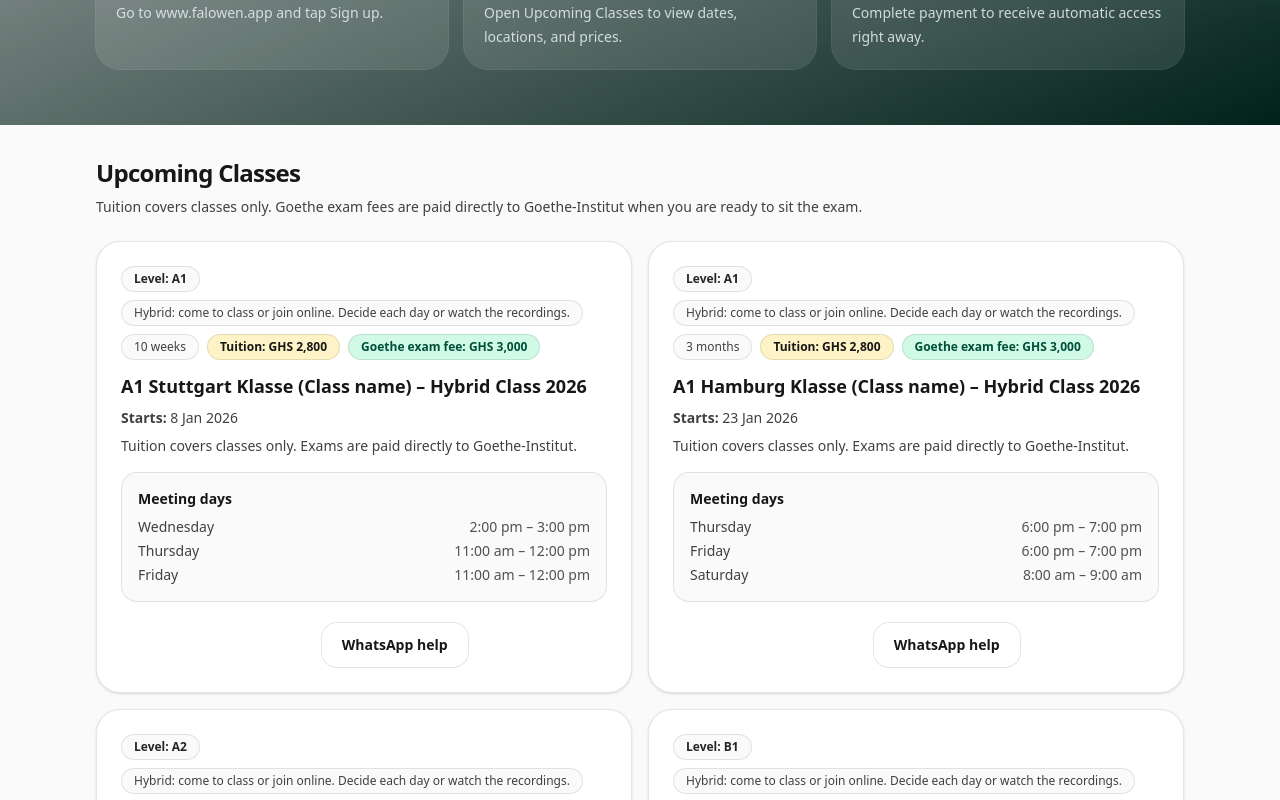
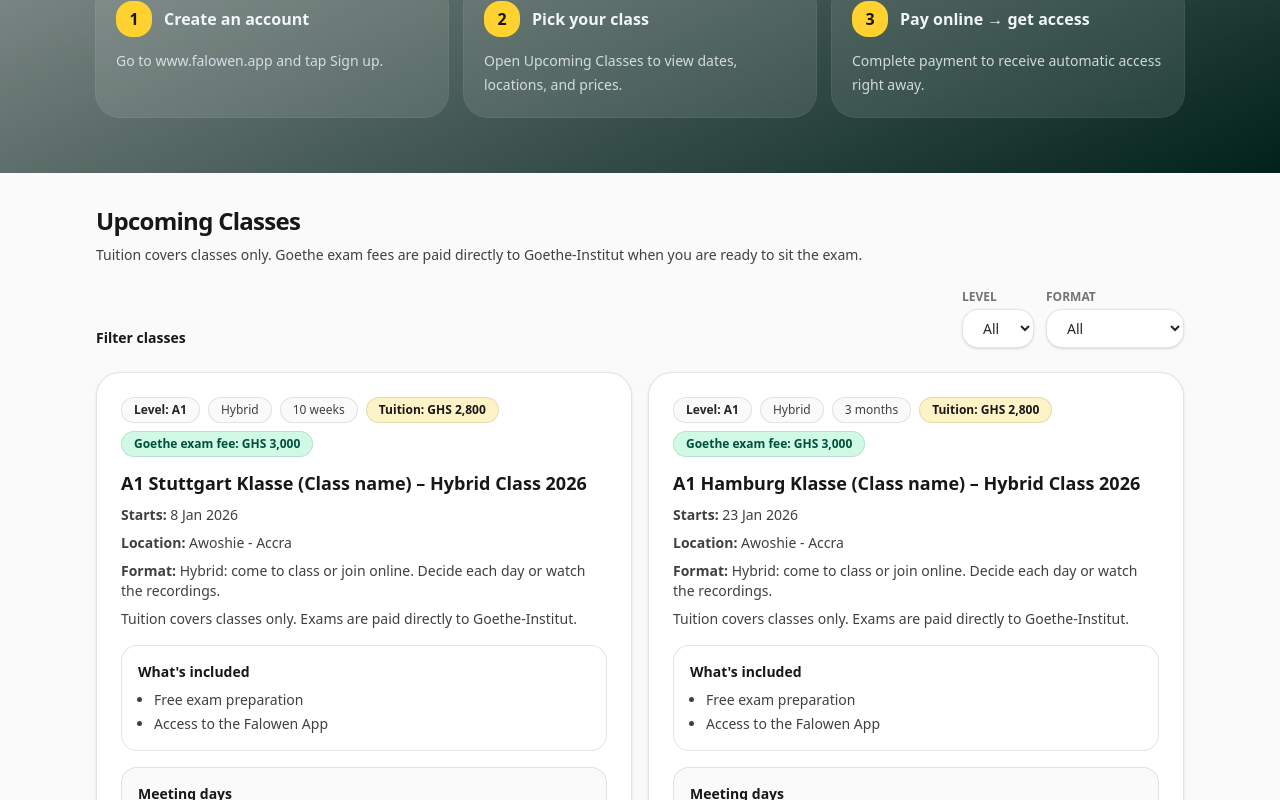
Before and after one commit to learngermanghana/learngermanghana-site, a Next.js app: page /classes in a window 1280 px wide. Shown: the part 500-1300 px from the top of the page. Built offline with nearby package versions, Linux system fonts and the light colour scheme.

Commit message:
Update classes page details

```diff
--- a/src/app/classes/page.tsx
+++ b/src/app/classes/page.tsx
@@ -1,3 +1,8 @@
+
+"use client";
+
+import { useMemo, useState } from "react";
+
 import { Container } from "@/components/Container";
 import { upcomingClasses, tuitionFeesGHS, goetheExamFeesGHS } from "@/data/content";
 import { formatDatePretty } from "@/lib/date";
@@ -29,7 +34,45 @@ function Step({
   );
 }
 
+function getFormatLabel(format: string) {
+  const normalized = format.toLowerCase();
+
+  if (normalized.includes("self-learning")) {
+    return "Self-learning";
+  }
+
+  if (normalized.includes("hybrid")) {
+    return "Hybrid";
+  }
+
+  return "Other";
+}
+
 export default function ClassesPage() {
+  const [selectedLevel, setSelectedLevel] = useState("All");
+  const [selectedFormat, setSelectedFormat] = useState("All");
+
+  const levels = useMemo(
+    () => ["All", ...Array.from(new Set(upcomingClasses.map((item) => item.level)))],
+    []
+  );
+
+  const formats = useMemo(
+    () => ["All", ...Array.from(new Set(upcomingClasses.map((item) => getFormatLabel(item.format))))],
+    []
+  );
+
+  const filteredClasses = useMemo(
+    () =>
+      upcomingClasses.filter((item) => {
+        const levelMatch = selectedLevel === "All" || item.level === selectedLevel;
+        const formatMatch = selectedFormat === "All" || getFormatLabel(item.format) === selectedFormat;
+
+        return levelMatch && formatMatch;
+      }),
+    [selectedLevel, selectedFormat]
+  );
+
   return (
     <div className="bg-neutral-50">
       <div className="relative overflow-hidden">
@@ -54,6 +97,10 @@ export default function ClassesPage() {
                 <span className="font-semibold">Register inside Falowen.</span> Everything happens inside the
                 Falowen app. You will see class dates, tuition, and Goethe exam fees before you pay.
               </p>
+
+              <div className="mt-4 inline-flex items-center gap-2 rounded-full bg-white/10 px-4 py-2 text-xs text-white/90 ring-1 ring-white/15">
+                <span className="font-semibold">Location:</span> Awoshie - Accra
+              </div>
             </div>
 
             <div className="mt-6 flex flex-col sm:flex-row gap-3">
@@ -117,10 +164,46 @@ export default function ClassesPage() {
             to sit the exam.
           </p>
 
+          <div className="mt-6 flex flex-col gap-3 sm:flex-row sm:items-end sm:justify-between">
+            <div className="text-sm font-semibold text-neutral-900">Filter classes</div>
+            <div className="flex flex-col gap-3 sm:flex-row">
+              <label className="flex flex-col gap-1 text-xs font-semibold uppercase text-neutral-500">
+                Level
+                <select
+                  value={selectedLevel}
+                  onChange={(event) => setSelectedLevel(event.target.value)}
+                  className="rounded-2xl border border-black/10 bg-white px-4 py-2 text-sm font-medium text-neutral-800 shadow-sm focus:outline-none focus:ring-2 focus:ring-brand-500"
+                >
+                  {levels.map((level) => (
+                    <option key={level} value={level}>
+                      {level}
+                    </option>
+                  ))}
+                </select>
+              </label>
+              <label className="flex flex-col gap-1 text-xs font-semibold uppercase text-neutral-500">
+                Format
+                <select
+                  value={selectedFormat}
+                  onChange={(event) => setSelectedFormat(event.target.value)}
+                  className="rounded-2xl border border-black/10 bg-white px-4 py-2 text-sm font-medium text-neutral-800 shadow-sm focus:outline-none focus:ring-2 focus:ring-brand-500"
+                >
+                  {formats.map((format) => (
+                    <option key={format} value={format}>
+                      {format}
+                    </option>
+                  ))}
+                </select>
+              </label>
+            </div>
+          </div>
+
           <div className="mt-6 grid gap-4 lg:grid-cols-2">
-            {upcomingClasses.map((c) => {
+            {filteredClasses.map((c) => {
               const tuition = tuitionFeesGHS[c.level];
               const examFee = goetheExamFeesGHS[c.level];
+              const formatLabel = getFormatLabel(c.format);
+              const isAlwaysOpen = c.startDate === "Always open";
 
               return (
                 <div key={c.id} className="rounded-3xl border border-black/10 bg-white p-6 shadow-sm">
@@ -129,11 +212,16 @@ export default function ClassesPage() {
                       Level: {c.level}
                     </span>
                     <span className="rounded-full border border-black/10 bg-neutral-50 px-3 py-1 text-xs text-neutral-700">
-                      {c.format}
+                      {formatLabel}
                     </span>
                     <span className="rounded-full border border-black/10 bg-neutral-50 px-3 py-1 text-xs text-neutral-700">
                       {c.duration}
                     </span>
+                    {isAlwaysOpen ? (
+                      <span className="rounded-full border border-emerald-200 bg-emerald-50 px-3 py-1 text-xs font-semibold text-emerald-700">
+                        Self-paced / Always open
+                      </span>
+                    ) : null}
                     <span className="rounded-full border border-black/10 bg-amber-100 px-3 py-1 text-xs font-semibold text-neutral-900">
                       Tuition: {tuition ? money(tuition) : "Check in Falowen"}
                     </span>
@@ -149,7 +237,24 @@ export default function ClassesPage() {
                   </div>
 
                   <div className="mt-2 text-sm text-neutral-700">
+                    <span className="font-semibold">Location:</span> {c.location}
+                  </div>
+
+                  <div className="mt-2 text-sm text-neutral-700">
+                    <span className="font-semibold">Format:</span> {c.format}
+                  </div>
+
+                  <div className="mt-2 text-sm text-neutral-700">
                     Tuition covers classes only. Exams are paid directly to Goethe-Institut.
+                  </div>
+
+                  <div className="mt-4 rounded-2xl border border-black/10 bg-white p-4">
+                    <div className="text-sm font-semibold text-neutral-900">What&apos;s included</div>
+                    <ul className="mt-2 list-disc space-y-1 pl-4 text-sm text-neutral-700">
+                      {c.bonus.map((item) => (
+                        <li key={item}>{item}</li>
+                      ))}
+                    </ul>
                   </div>
 
                   <div className="mt-4 rounded-2xl border border-black/10 bg-neutral-50 p-4">
@@ -188,6 +293,12 @@ export default function ClassesPage() {
             })}
           </div>
 
+          {filteredClasses.length === 0 ? (
+            <div className="mt-6 rounded-3xl border border-dashed border-black/10 bg-white p-6 text-sm text-neutral-700">
+              No classes match this filter right now. Try another level or format to see available options.
+            </div>
+          ) : null}
+
           <div className="mt-8 rounded-3xl border border-black/10 bg-white p-6">
             <div className="text-sm font-semibold text-neutral-900">Still have questions?</div>
             <div className="mt-2 text-sm text-neutral-700 leading-6">
--- a/src/data/content.ts
+++ b/src/data/content.ts
@@ -62,7 +62,7 @@ export const upcomingClasses: ClassItem[] = [
     id: "A1-stuttgart-2026-01-08",
     title: "A1 Stuttgart Klasse (Class name) – Hybrid Class 2026",
     level: "A1",
-    location: "Stuttgart",
+    location: "Awoshie - Accra",
     startDate: "2026-01-08",
     format: "Hybrid: come to class or join online. Decide each day or watch the recordings.",
     duration: "10 weeks",
@@ -78,7 +78,7 @@ export const upcomingClasses: ClassItem[] = [
     id: "A1-hamburg-2026-01-23",
     title: "A1 Hamburg Klasse (Class name) – Hybrid Class 2026",
     level: "A1",
-    location: "Hamburg",
+    location: "Awoshie - Accra",
     startDate: "2026-01-23",
     format: "Hybrid: come to class or join online. Decide each day or watch the recordings.",
     duration: "3 months",
@@ -94,7 +94,7 @@ export const upcomingClasses: ClassItem[] = [
     id: "A2-stuttgart-2026-02-20",
     title: "A2 Stuttgart Klasse (Class name) – Hybrid Class 2026",
     level: "A2",
-    location: "Stuttgart",
+    location: "Awoshie - Accra",
     startDate: "2026-02-20",
     format: "Hybrid: come to class or join online. Decide each day or watch the recordings.",
     duration: "3 months",
@@ -110,7 +110,7 @@ export const upcomingClasses: ClassItem[] = [
     id: "B1-stuttgart-2026-03-12",
     title: "B1 Stuttgart Klasse (Class name) – Hybrid Class 2026",
     level: "B1",
-    location: "Stuttgart",
+    location: "Awoshie - Accra",
     startDate: "2026-03-12",
     format: "Hybrid: come to class or join online. Decide each day or watch the recordings.",
     duration: "3 months",
```
